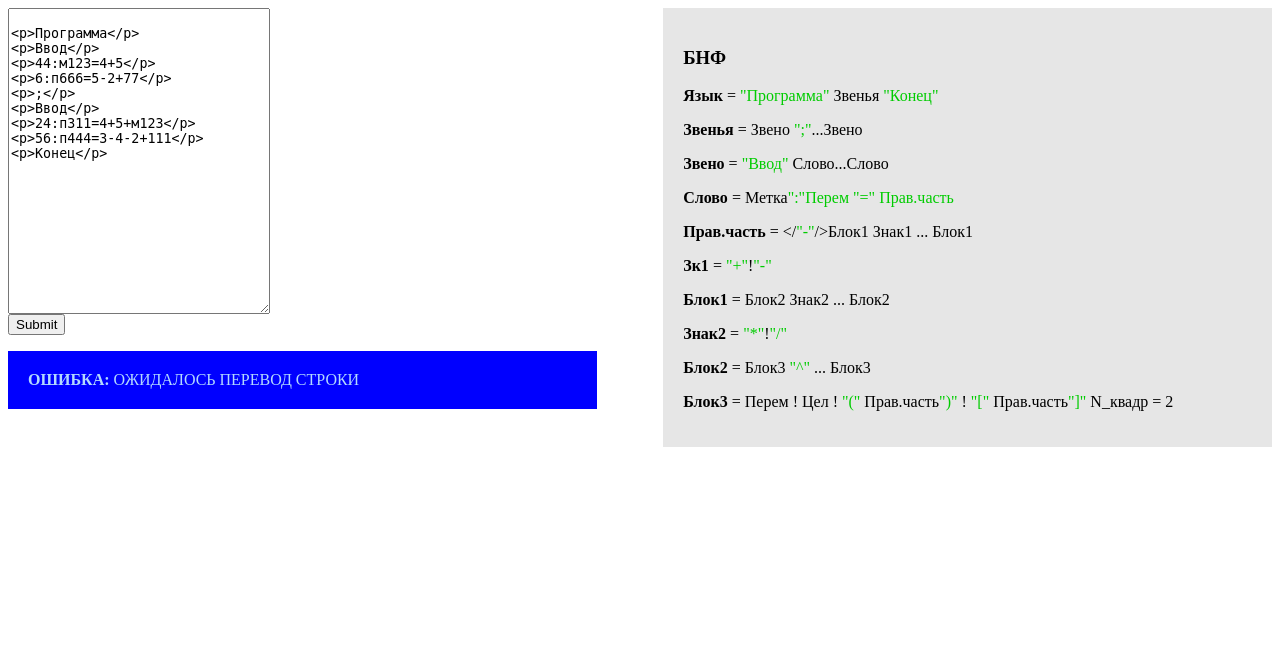
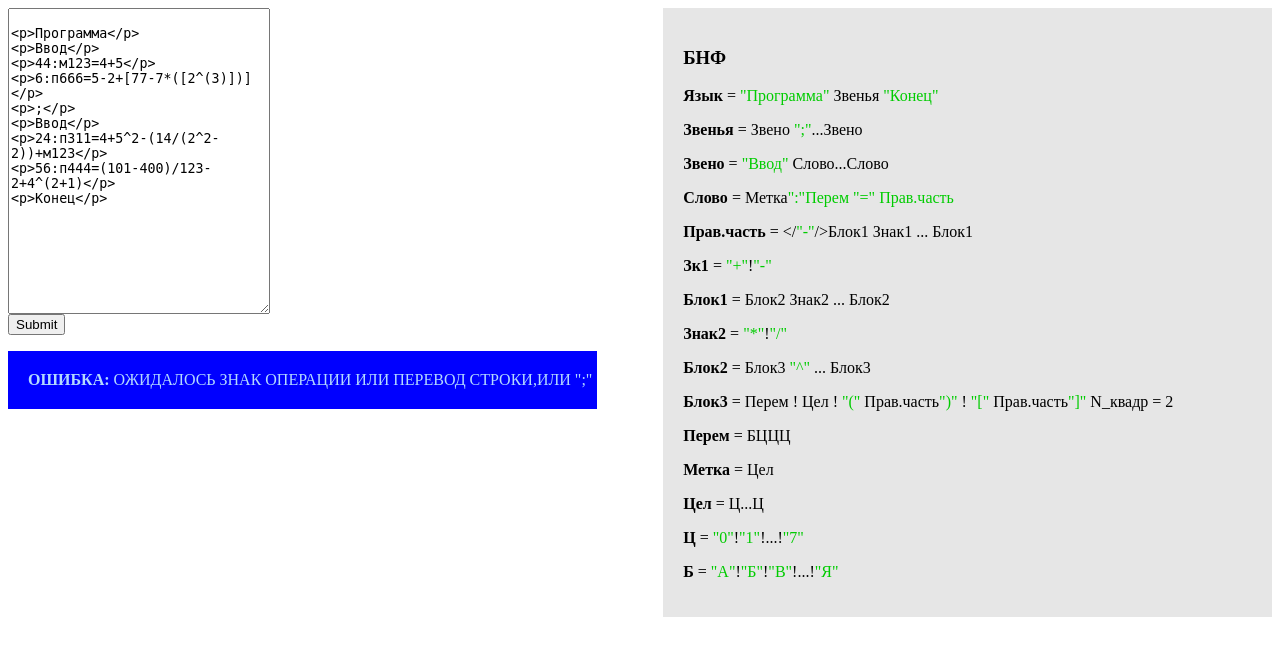
Before and after one commit to vasilevIT/translator, a PHP site: page / in a window 1280 px wide. Shown: the top 656 px of the page. Run offline with PHP 8.4, Linux system fonts and the light colour scheme; some libraries are stand-ins or nearby versions.

Commit message:
wait check from Koryagin

```diff
--- a/classes/translator.class.php
+++ b/classes/translator.class.php
@@ -30,13 +30,22 @@ class Translator
 	private function getEight($x)
 	{
 		if($x<0)
-		return -decoct($x);
-	else
-		return decoct($x);
+		{
+			$x = abs($x);
+			return -decoct($x);
+		}
+		else
+		{
+			$x = abs($x);
+			return decoct($x);
+		}
 	}
 	//octdec переводит число из 8-ричной системы в десятичную
 	private function getDecimal($x)
 	{
+		if ($x<0)
+		return -octdec($x);
+		else
 		return octdec($x);
 	}
 	//сложение в 8-ричной системе счисления
@@ -325,7 +334,7 @@ class Translator
 
 			else
 			{
-				throw new Exception("Ожидалось перевод строки");
+				throw new Exception("Ожидалось знак операции или перевод строки,или \";\"");
 
 			}
 		$this->skipSpaces();
--- a/index.php
+++ b/index.php
@@ -28,7 +28,11 @@ $bnf = "
 <p><b>Знак2</b> = <span class='terminal'>\"*\"</span>!<span class='terminal'>\"/\"</span></p>
 <p><b>Блок2</b> = Блок3 <span class='terminal'>\"^\"</span> ... Блок3</p>
 <p><b>Блок3</b> = Перем ! Цел ! <span class='terminal'>\"(\"</span> Прав.часть<span class='terminal'>\")\"</span> ! <span class='terminal'>\"[\"</span> Прав.часть<span class='terminal'>\"]\"</span>  N_квадр = 2</p>
-<p></p>
+<p><b>Перем</b> = БЦЦЦ</p>
+<p><b>Метка</b> = Цел</p>
+<p><b>Цел</b> = Ц...Ц</p>
+<p><b>Ц</b> = <span class='terminal'>\"0\"</span>!<span class='terminal'>\"1\"</span>!...!<span class='terminal'>\"7\"</span></p>
+<p><b>Б</b> = <span class='terminal'>\"А\"</span>!<span class='terminal'>\"Б\"</span>!<span class='terminal'>\"В\"</span>!...!<span class='terminal'>\"Я\"</span></p>
 </div>
 ";
 if (isset($_POST['code']))
@@ -42,11 +46,11 @@ $code="
 <p>Программа</p>
 <p>Ввод</p>
 <p>44:м123=4+5</p>
-<p>6:п666=5-2+77</p>
+<p>6:п666=5-2+[77-7*([2^(3)])]</p>
 <p>;</p>
 <p>Ввод</p>
-<p>24:п311=4+5+м123</p>
-<p>56:п444=3-4-2+111</p>
+<p>24:п311=4+5^2-(14/(2^2-2))+м123</p>
+<p>56:п444=(101-400)/123-2+4^(2+1)</p>
 <p>Конец</p>
 ";
 }
```
